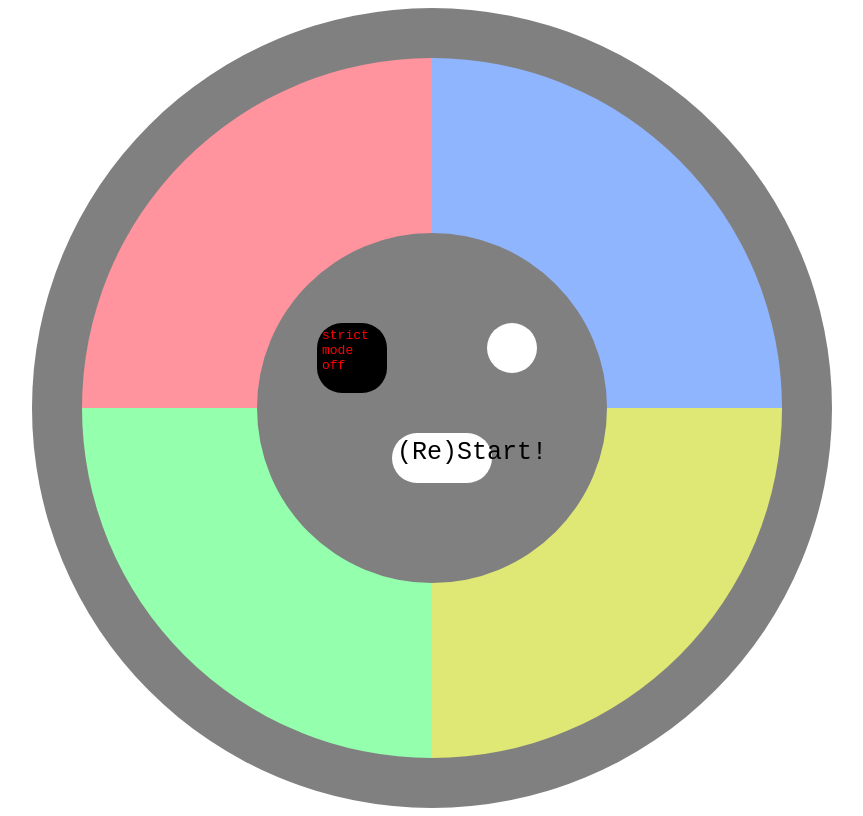
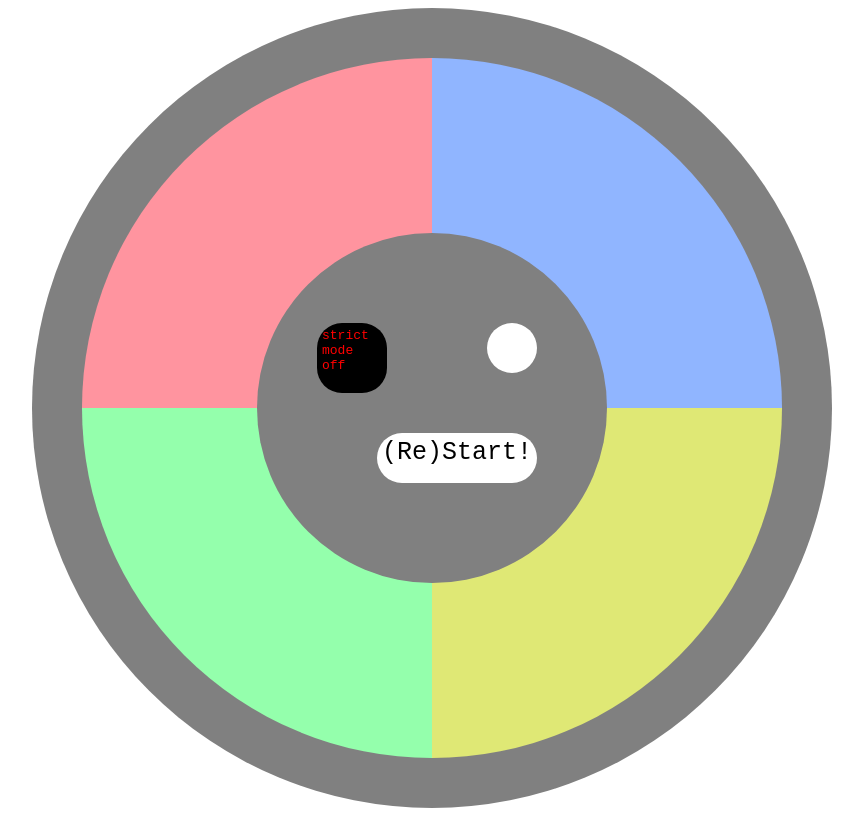
Before and after one commit to louisheimel/simon, a website: page public/index.html in a window 1280 px wide. Shown: the whole page, without its empty margins (208-1071 px from the left). Drawn offline with nearby package versions, Linux system fonts and the light colour scheme.

Commit message:
adjust css for start button

```diff
--- a/public/style.css
+++ b/public/style.css
@@ -90,9 +90,9 @@ div {
 #start {
   background-color: #ffffff;
   top: 200px;
-  left: 15px;
-    height: 40px;
-  width: 90px;
+  left: 0px;
+  height: 40px;
+  width: 150px;
   padding: 5px;
   font-size: 25px;
 }
```
